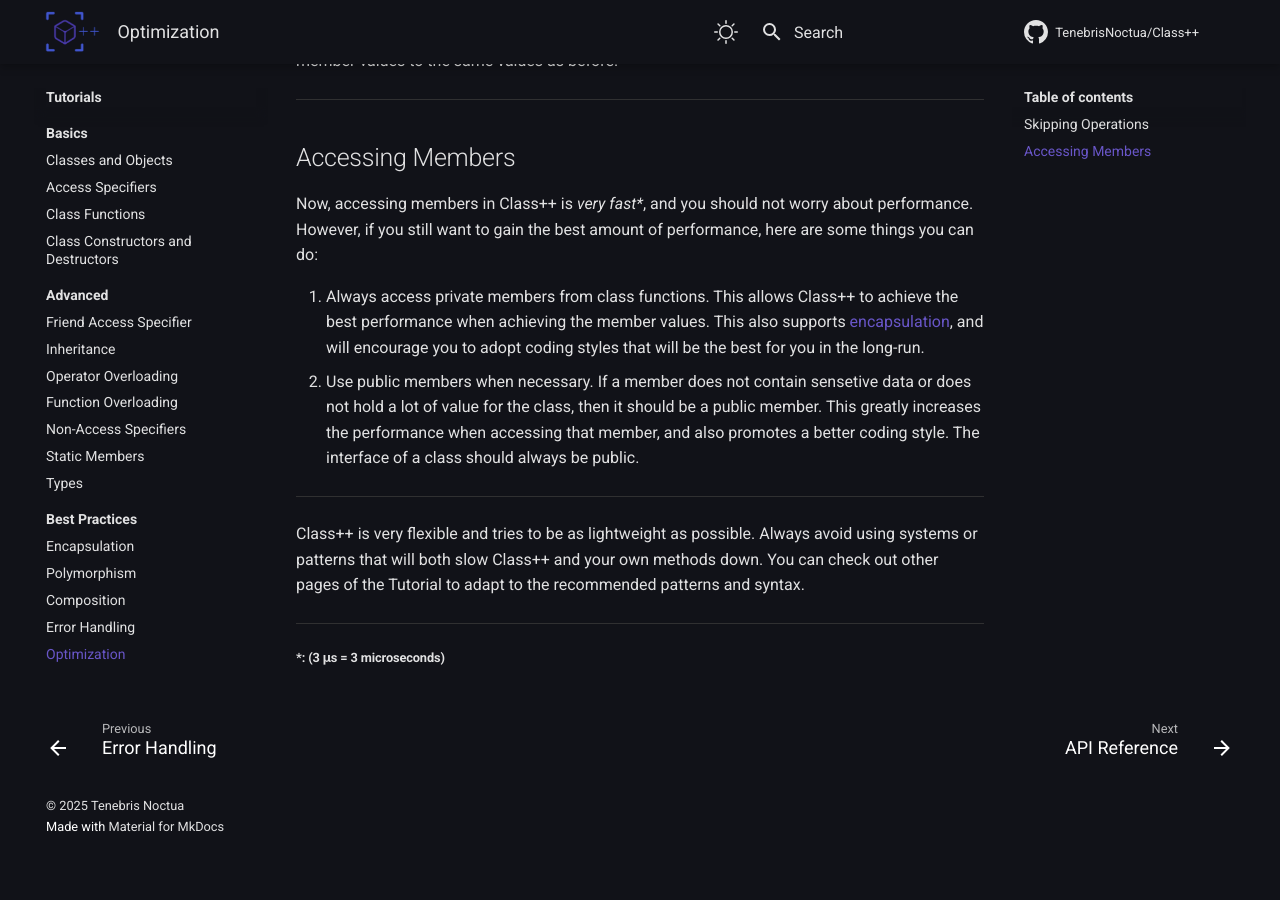
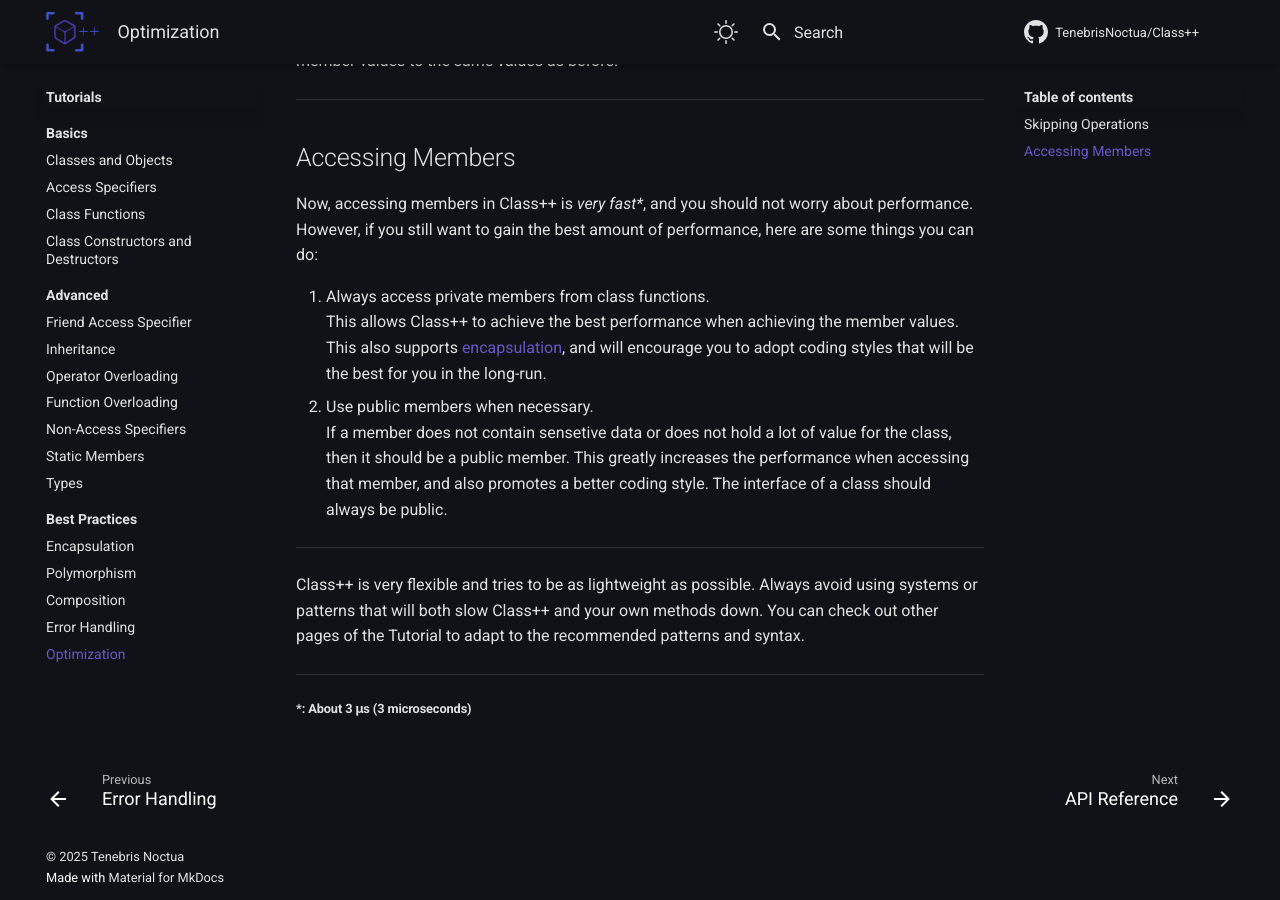
Before and after one commit to TenebrisNoctua/ClassPP, an MkDocs documentation site: the page built from docs/tutorials/best-practices/optimization.md, in a window 1280 px wide and 900 px high, scrolled down 783 px. Built offline with MkDocs 1.6.1 and Material for MkDocs 9.7.7, drawn with Linux system fonts in a browser that asks for light colours; comment, search, counter and statistics services are not loaded; the version menu is left out; before the commit the page ends 1632 px from its top, so only the background shows below that.

Commit message:
Update the Documentation

```diff
--- a/docs/tutorials/best-practices/optimization.md
+++ b/docs/tutorials/best-practices/optimization.md
@@ -27,9 +27,9 @@ However, you still shouldn't trust on Class++ to skip these operations, as it wi
 
 Now, accessing members in Class++ is *very fast\**, and you should not worry about performance. However, if you still want to gain the best amount of performance, here are some things you can do:
 
-1. Always access private members from class functions.
+1. Always access private members from class functions.<br>
 This allows Class++ to achieve the best performance when achieving the member values. This also supports [encapsulation](encapsulation.md), and will encourage you to adopt coding styles that will be the best for you in the long-run.
-2. Use public members when necessary.
+2. Use public members when necessary.<br>
 If a member does not contain sensetive data or does not hold a lot of value for the class, then it should be a public member. This greatly increases the performance when accessing that member, and also promotes a better coding style. The interface of a class should always be public.
 
 ----
@@ -37,4 +37,4 @@ If a member does not contain sensetive data or does not hold a lot of value for
 Class++ is very flexible and tries to be as lightweight as possible. Always avoid using systems or patterns that will both slow Class++ and your own methods down. You can check out other pages of the Tutorial to adapt to the recommended patterns and syntax.
 
 ----
-<h6>*: (3 μs = 3 microseconds)</h6>
+<h6>*: About 3 μs (3 microseconds)</h6>
```
